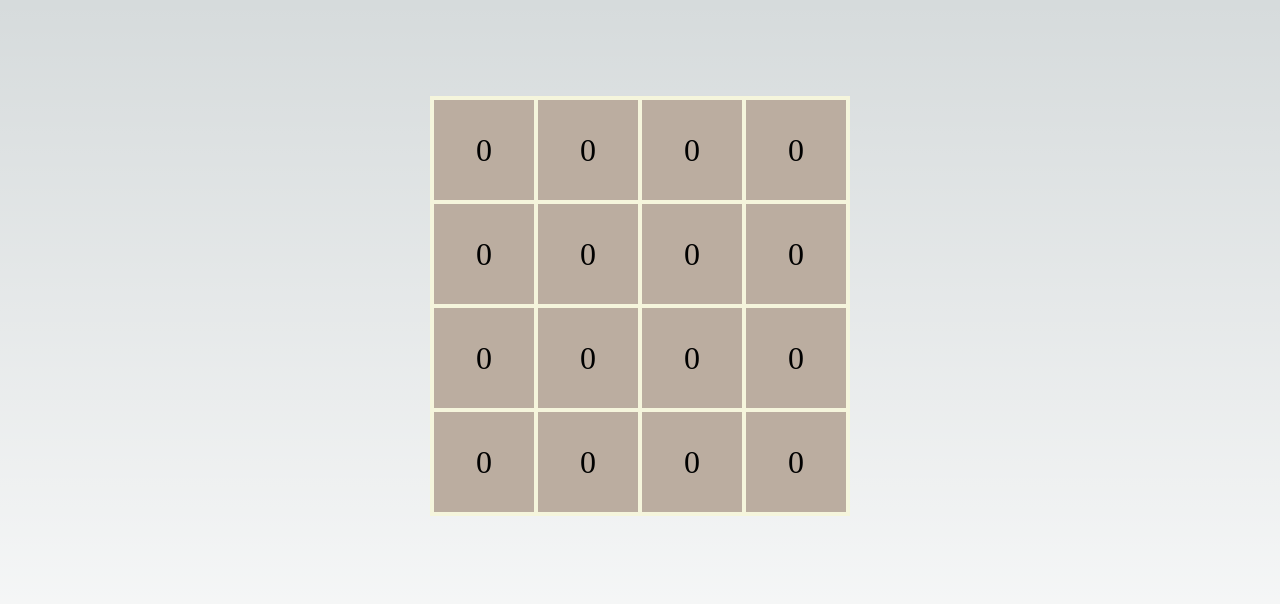
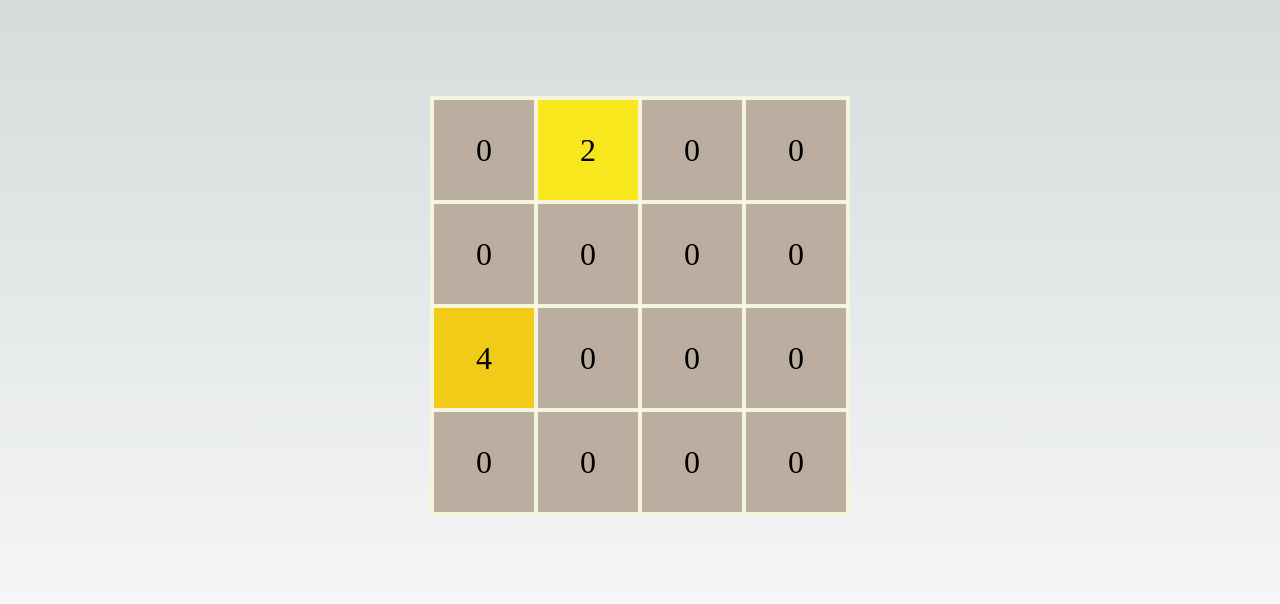
Before and after one commit to Sujeong-Baek/2048Game, a Next.js app: page / in a window 1280 px wide. Shown: the top 604 px of the page. Built offline with nearby package versions, Linux system fonts and the light colour scheme.

Commit message:
fix rendering error

```diff
--- a/src/pages/board.js
+++ b/src/pages/board.js
@@ -2,29 +2,31 @@ import Tile from './tile.js'
 import React, { useState, useEffect } from 'react';
 
 export default function Board() {
-    const [boardTiles, setBoardTiles] = useState(null);
+    const [boardTiles, setBoardTiles] = useState([
+        0, 0, 0, 0,
+        0, 0, 0, 0,
+        0, 0, 0, 0,
+        0, 0, 0, 0,
+    ]);
 
     useEffect(() => {
-        setBoardTiles([
-            0, 0, 0, 0,
-            0, 0, 0, 0,
-            0, 0, 0, 0,
-            0, 0, 0, 0,
-        ]);
+        let tiles = boardTiles;
+        tiles = updateTileNumber(tiles);
+        tiles = updateTileNumber(tiles);
+        setBoardTiles(tiles);
     }, []);
 
-    function updateTileNumber() {
-        console.log("here");
+    function updateTileNumber(tiles) {
         const number = Math.random() < 0.5 ? 2 : 4;
         let r = 0;
         let c = 0;
         do {
             r = Math.floor(Math.random()*4);
             c = Math.floor(Math.random()*4);
-        } while (boardTiles[4*r + c] !== 0);
-        const newBoardTiles = [...boardTiles];
+        } while (tiles[4*r + c] !== 0);
+        const newBoardTiles = [...tiles];
         newBoardTiles[4*r + c] = number;
-        setBoardTiles([...newBoardTiles]);
+        return newBoardTiles;
     }
 
     function push_left() {
@@ -71,9 +73,7 @@ export default function Board() {
             push_down();
         }
     }
-    if (!boardTiles) {
-        return null;
-    }
+
     return (
         <div className="board">
             {boardTiles.map((tile,index) => (
```
